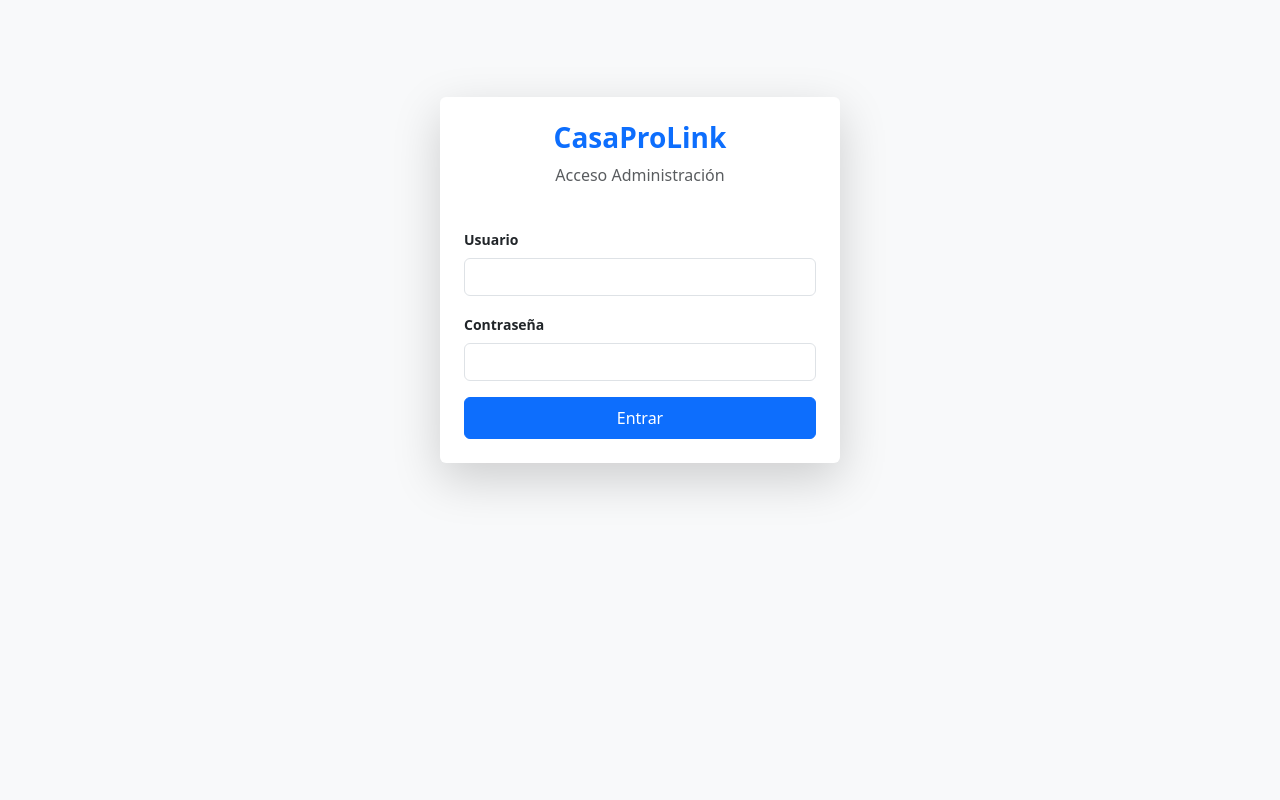
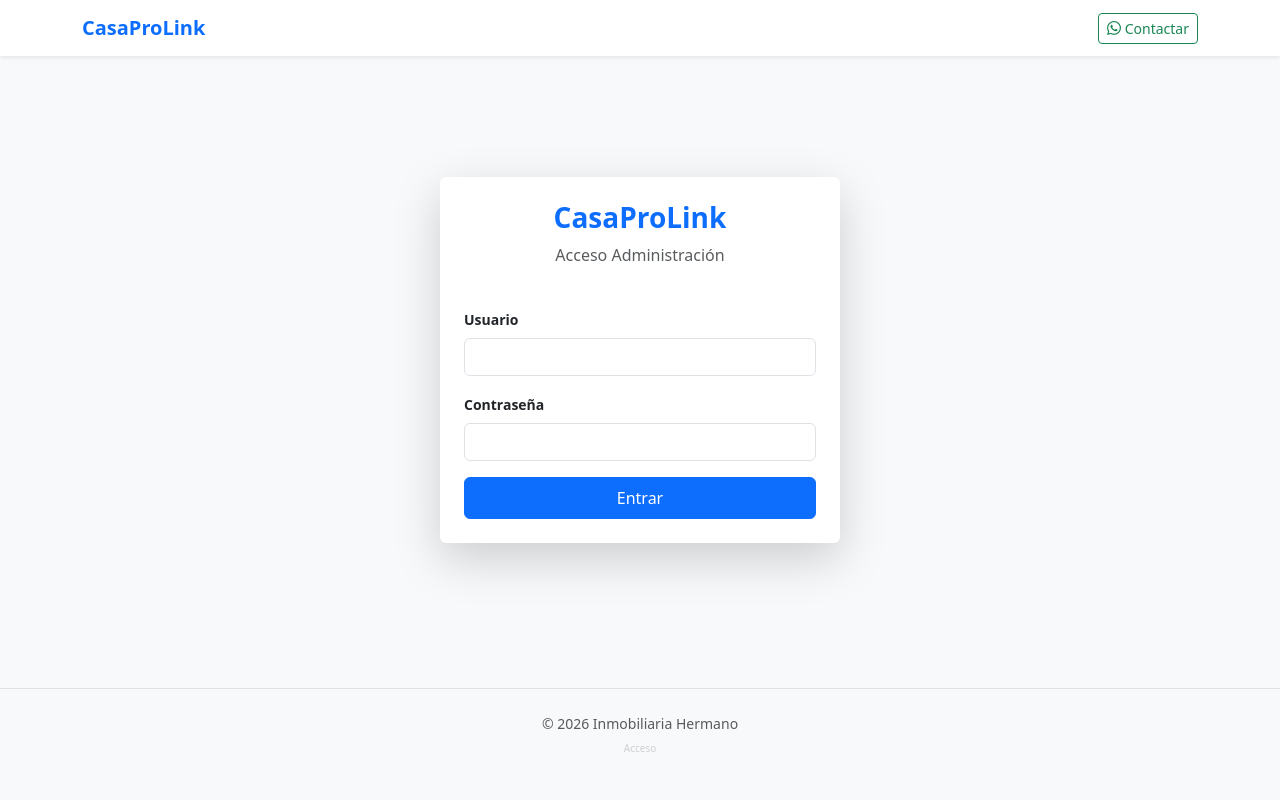
Before and after one commit to MariNaselli/Casa-Pro-Link, a Flask app: a page that uses app/templates/base.html in a window 1280 px wide. Run offline with Flask 3, Linux system fonts and the light colour scheme.

Commit message:
Transformación a portal público

```diff
--- a/app/routes.py
+++ b/app/routes.py
@@ -6,6 +6,15 @@ from .utils import guardar_archivo_multimedia
 import os
 import uuid
 from werkzeug.utils import secure_filename
+
+@app.route('/admin')
+def admin():
+    # Si ya inició sesión, lo mandamos al home (donde verá sus botones)
+    if current_user.is_authenticated:
+        return redirect(url_for('home'))
+
+    # Si no está logueado, lo mandamos directo al login
+    return redirect(url_for('login'))
 
 @app.route('/login', methods=['GET', 'POST'])
 def login():
@@ -26,7 +35,6 @@ def logout():
     return redirect(url_for('login'))
 
 @app.route('/')
-@login_required
 def home():
     query = request.args.get('q', '')
     if query.strip():
@@ -152,7 +160,7 @@ def eliminar(id):
     p = Propiedad.query.get_or_404(id)
     p.activo = False
     db.session.commit()
-    flash('Propiedad archivada.', 'warning')
+    flash('Propiedad eliminada.', 'warning')
     return redirect(url_for('home'))
 
 @app.route('/toggle_inmo/<int:id>', methods=['POST'])
--- a/app/templates/base.html
+++ b/app/templates/base.html
@@ -24,13 +24,13 @@
     </style>
   </head>
   <body>
-    {# Solo mostramos la barra si está logueado Y NO es login, cargar o editar
-    #} {% if current_user.is_authenticated %}
+
     <nav class="navbar navbar-expand-lg navbar-light bg-white shadow-sm mb-4">
   <div class="container">
     <a class="navbar-brand fw-bold text-primary" href="/">CasaProLink</a>
 
     <div class="ms-auto d-flex align-items-center">
+      {% if current_user.is_authenticated %}
         <span class="text-muted small me-3 d-none d-md-inline">
             <i class="bi bi-person-circle"></i> {{ current_user.username }}
         </span>
@@ -38,11 +38,14 @@
             <i class="bi bi-plus"></i> Nueva Propiedad
         </a>
         <a href="{{ url_for('logout') }}" class="btn btn-outline-danger btn-sm">Salir</a>
+      {% else %}
+        <a href="https://wa.me/TUNUMERO" class="btn btn-outline-success btn-sm">
+            <i class="bi bi-whatsapp"></i> Contactar
+        </a>
+      {% endif %}
     </div>
   </div>
 </nav>
-    {% endif %}
-
     <div class="position-fixed top-0 end-0 p-3" style="z-index: 1085">
       {% with messages = get_flashed_messages(with_categories=true) %} {% if
       messages %} {% for category, message in messages %}
@@ -74,6 +77,8 @@
       {% endfor %} {% endif %} {% endwith %}
     </div>
 
+
+
     <script>
       document.addEventListener("DOMContentLoaded", function () {
         const toasts = document.querySelectorAll(".toast");
@@ -91,4 +96,13 @@
 
     <script src="https://cdn.jsdelivr.net/npm/bootstrap@5.3.0/dist/js/bootstrap.bundle.min.js"></script>
   </body>
+  <footer class="py-4 mt-5 border-top bg-light text-center">
+  <div class="container">
+    <p class="text-muted small mb-0">&copy; 2026 Inmobiliaria Hermano</p>
+
+    {% if not current_user.is_authenticated %}
+      <a href="{{ url_for('admin') }}" class="text-decoration-none text-secondary" style="font-size: 10px; opacity: 0.3;">Acceso</a>
+    {% endif %}
+  </div>
+</footer>
 </html>
```
Lines whose indentation alone changed are shown as unchanged.
